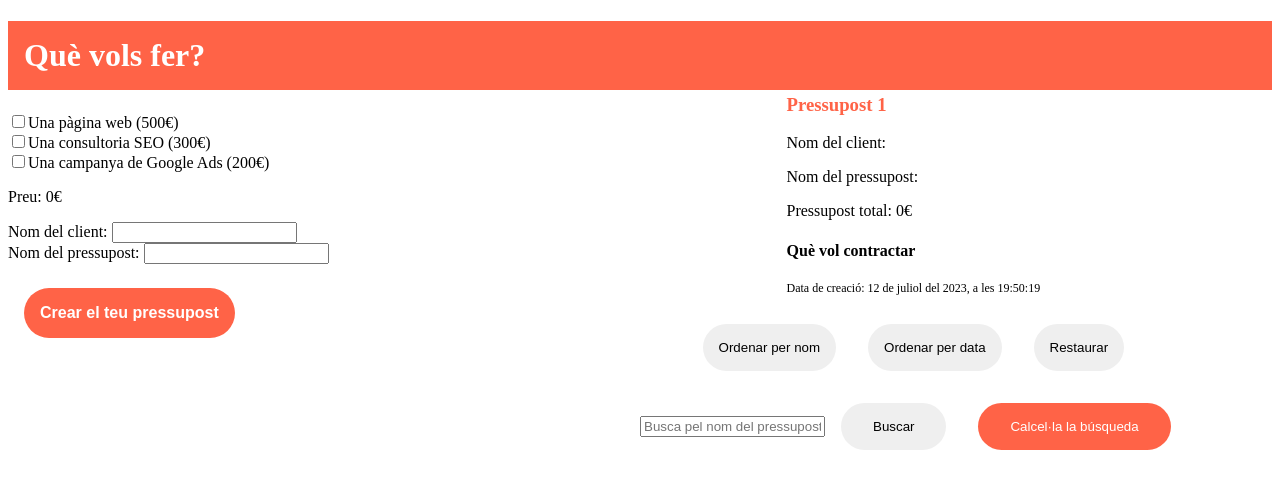
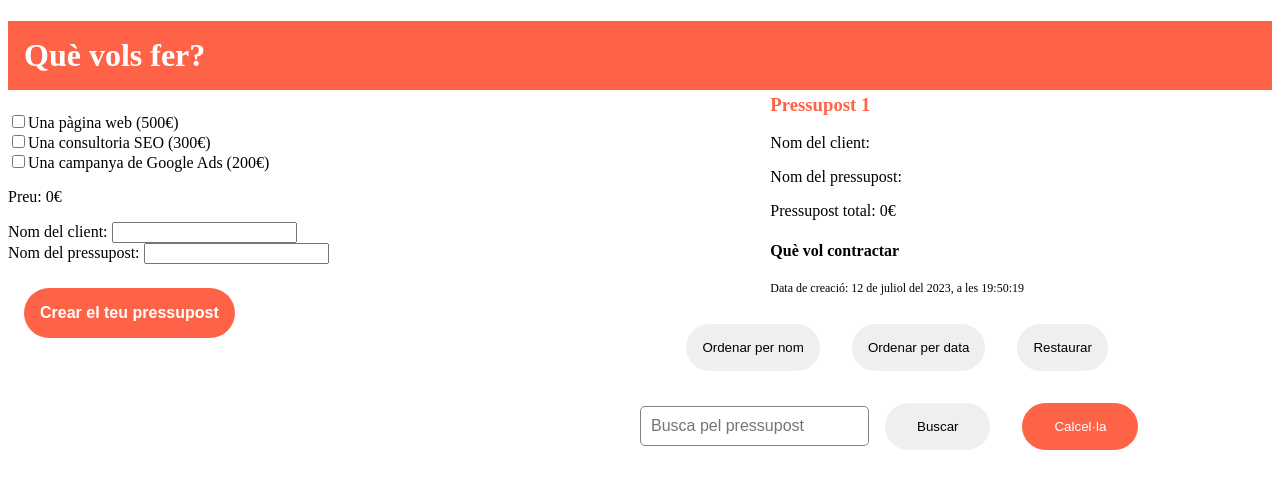
Before and after one commit to peppermintpepi/sprint7, a React (Create React App) app: page /budget in a window 1280 px wide. Both pictures are taken after a click on the button "Crear el teu pressupost". Shown: the top 488 px of the page. Built offline with nearby package versions, Linux system fonts and the light colour scheme.

Commit message:
Exercici 10 - Sprint 7

```diff
--- a/src/components/SearchBar/SearchBar.js
+++ b/src/components/SearchBar/SearchBar.js
@@ -1,5 +1,5 @@
 import React, { useState } from "react";
-import { SearchButton, CancelSearchButton } from "./SearchBarStyles";
+import { SearchButton, CancelSearchButton, StyledInput } from "./SearchBarStyles";
 
 // Exercici 9 - Sprint 7 --> generar una barra de búsqueda entre el pressupostost generats
 const SearchBar = ({ setSearchText, generatedBudgets, setShowErrorMessage }) => {
@@ -28,9 +28,9 @@ const SearchBar = ({ setSearchText, generatedBudgets, setShowErrorMessage }) =>
 
     return (
         <div>
-            <input type="text" placeholder="Busca pel nom del pressupost" onChange={handleInputText}/>
+            <StyledInput type="text" placeholder="Busca pel pressupost" onChange={handleInputText}/>
             <SearchButton onClick={handleSearch}>Buscar</SearchButton>
-            <CancelSearchButton onClick={handleCancelSearch}>Calcel·la la búsqueda</CancelSearchButton>
+            <CancelSearchButton onClick={handleCancelSearch}>Calcel·la</CancelSearchButton>
         </div>
     );
 };
--- a/src/components/SearchBar/SearchBarStyles.js
+++ b/src/components/SearchBar/SearchBarStyles.js
@@ -40,4 +40,16 @@ const ErrorMessageBG = styled.div `
     align-items: center;
 `
 
-export { SearchButton, CancelSearchButton, ErrorMessageContainer, ErrorMessageBG };
+const StyledInput = styled.input `
+    padding: 10px;
+    border: 1px solid gray;
+    border-radius: 5px;
+    font-size: 16px;
+
+    &:focus {
+    outline: none;
+    border-color: tomato;
+    }
+`
+
+export { SearchButton, CancelSearchButton, ErrorMessageContainer, ErrorMessageBG, StyledInput };
```
